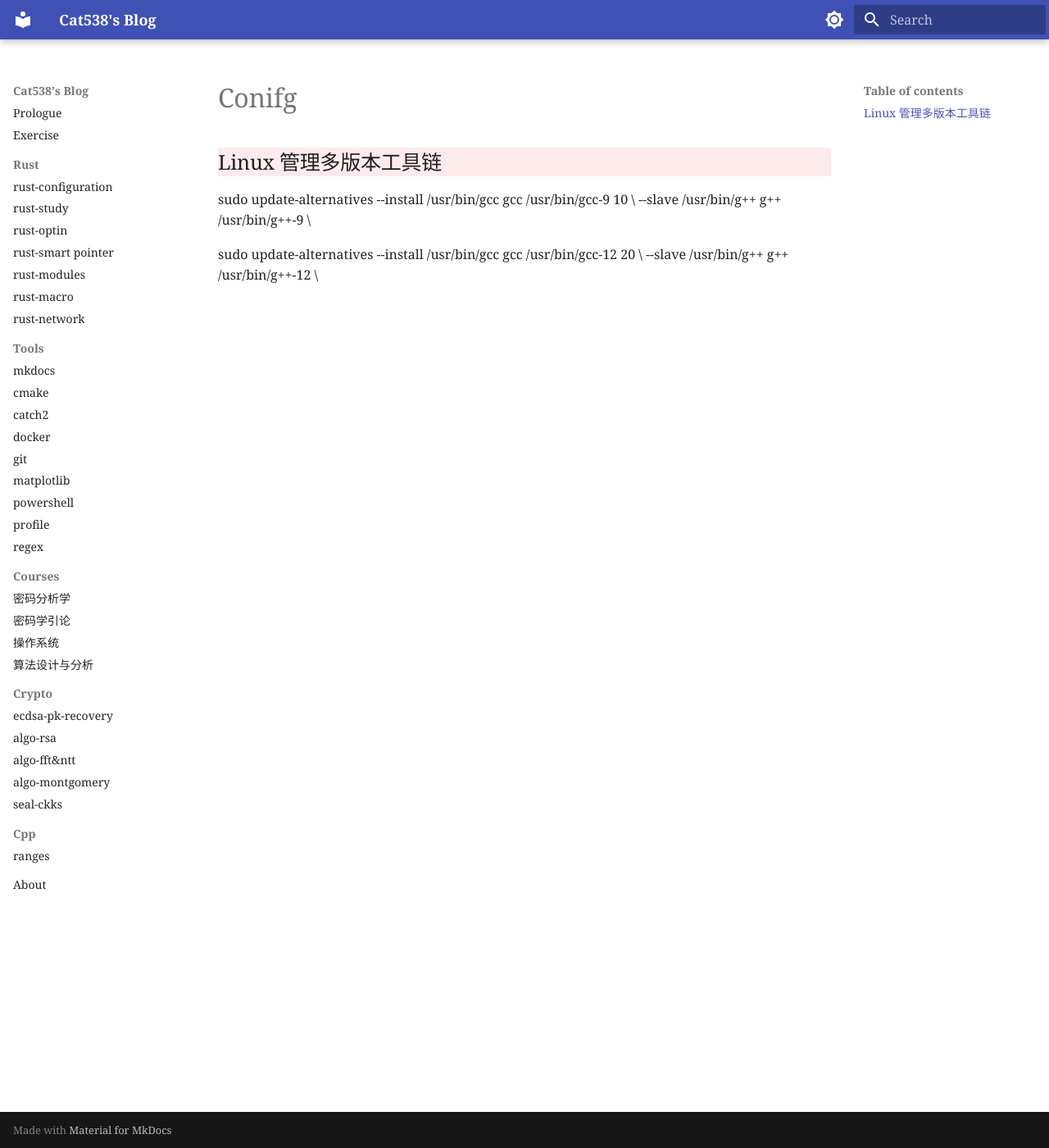
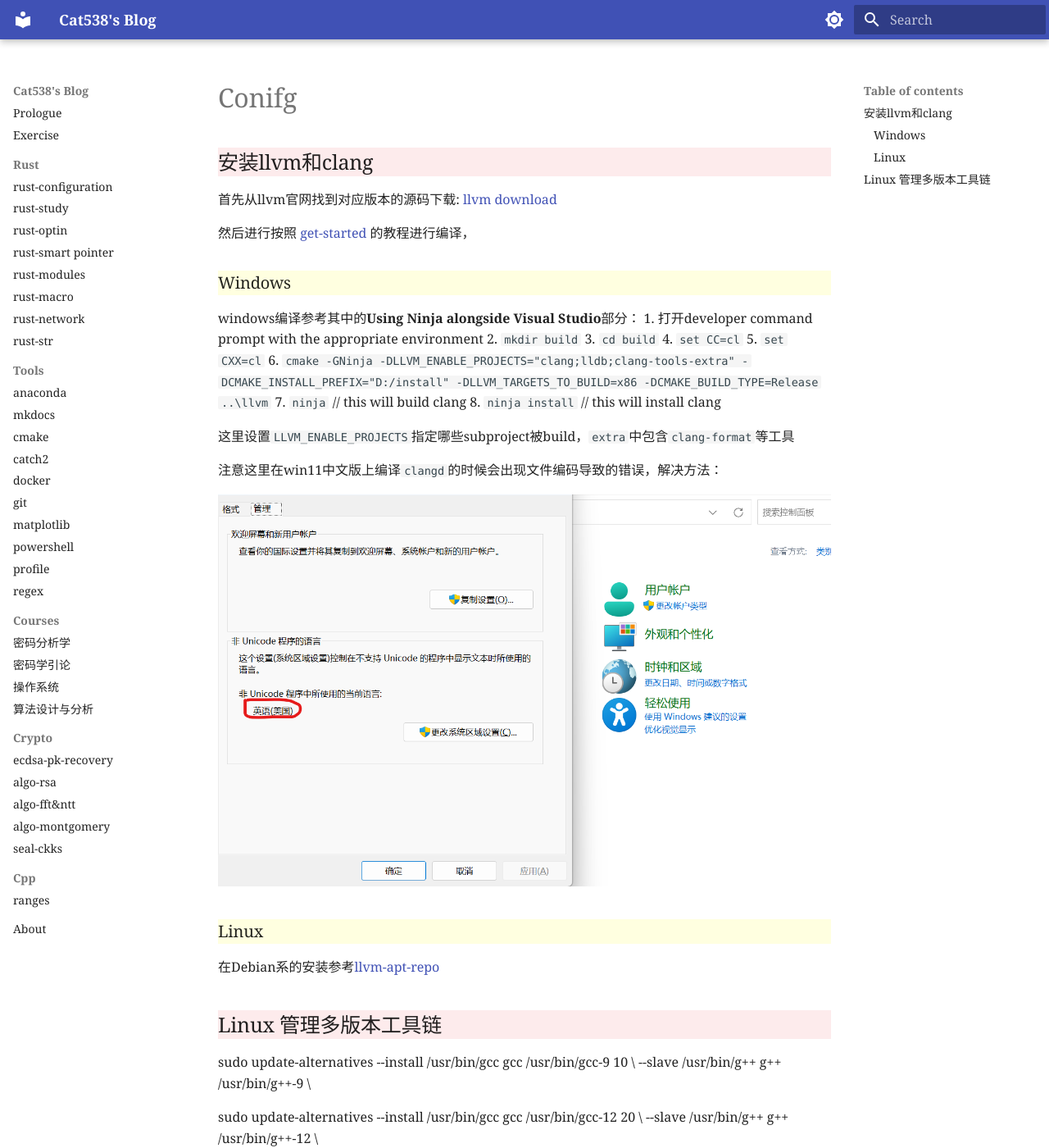
Before and after one commit to cat538/cat538.github.io, an MkDocs documentation site: the page built from docs/cpp/conifg.md, in a window 1280 px wide and 1400 px high. Shown: the whole window at 82% size. Built offline with MkDocs 1.6.1 and Material for MkDocs 9.7.7, drawn with Linux system fonts in a browser that asks for light colours.

Commit message:
docs: mlc and rust-str

```diff
--- a/docs/cpp/conifg.md
+++ b/docs/cpp/conifg.md
@@ -1,3 +1,30 @@
+## 安装llvm和clang
+首先从llvm官网找到对应版本的源码下载:
+[llvm download](https://releases.llvm.org/)
+
+然后进行按照
+[get-started](https://clang.llvm.org/get_started.html)
+的教程进行编译，
+### Windows
+windows编译参考其中的**Using Ninja alongside Visual Studio**部分：
+1. 打开developer command prompt with the appropriate environment
+2. `mkdir build`
+3. `cd build`
+4. `set CC=cl`
+5. `set CXX=cl`
+6. `cmake -GNinja -DLLVM_ENABLE_PROJECTS="clang;lldb;clang-tools-extra" -DCMAKE_INSTALL_PREFIX="D:/install" -DLLVM_TARGETS_TO_BUILD=x86 -DCMAKE_BUILD_TYPE=Release ..\llvm`
+7. `ninja` // this will build clang
+8. `ninja install` // this will install clang
+
+这里设置`LLVM_ENABLE_PROJECTS`指定哪些subproject被build，`extra`中包含`clang-format`等工具
+
+注意这里在win11中文版上编译`clangd`的时候会出现文件编码导致的错误，解决方法：
+
+<img src="conifg.assets/image-20221123030643677.png" alt="image-20221123030643677" style="zoom:67%;" />
+
+### Linux
+在Debian系的安装参考[llvm-apt-repo](https://apt.llvm.org/)
+
 ## Linux 管理多版本工具链
 
 sudo update-alternatives --install /usr/bin/gcc gcc /usr/bin/gcc-9 10 \
--- a/mkdocs.yml
+++ b/mkdocs.yml
@@ -32,7 +32,9 @@ nav:
     - rust-modules:       "rust/rust-modules.md"
     - rust-macro:         "rust/rust-macro.md"
     - rust-network:       "rust/rust-network.md"
+    - rust-str:           "rust/rust-str.md"
   - Tools:
+    - anaconda:           "tools/anaconda.md"
     - mkdocs:             "tools/mkdocs.md"
     - cmake:              "tools/cmake.md"
     - catch2:             "tools/catch2.md"
```
Also changed, not shown: docs/cpp/align.md (added, +91 -0 lines), docs/mlc/tvm-install.md (added, +27 -0 lines), docs/rust/rust-str.md (added, +114 -0 lines), docs/tools/anaconda.md (added, +20 -0 lines), docs/tools/profile.md (+18 -2 lines), docs/cpp/conifg.assets/image-20221123030643677.png (added).
